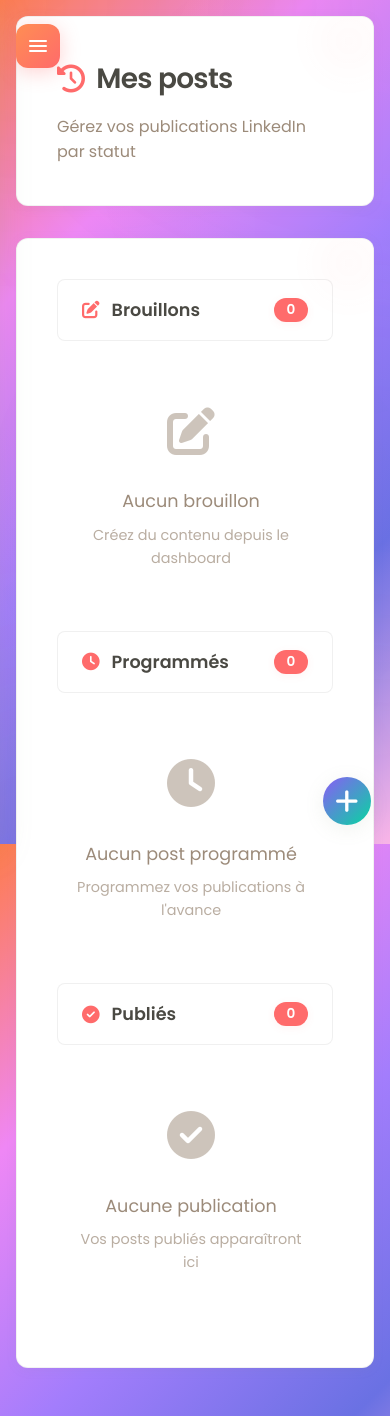
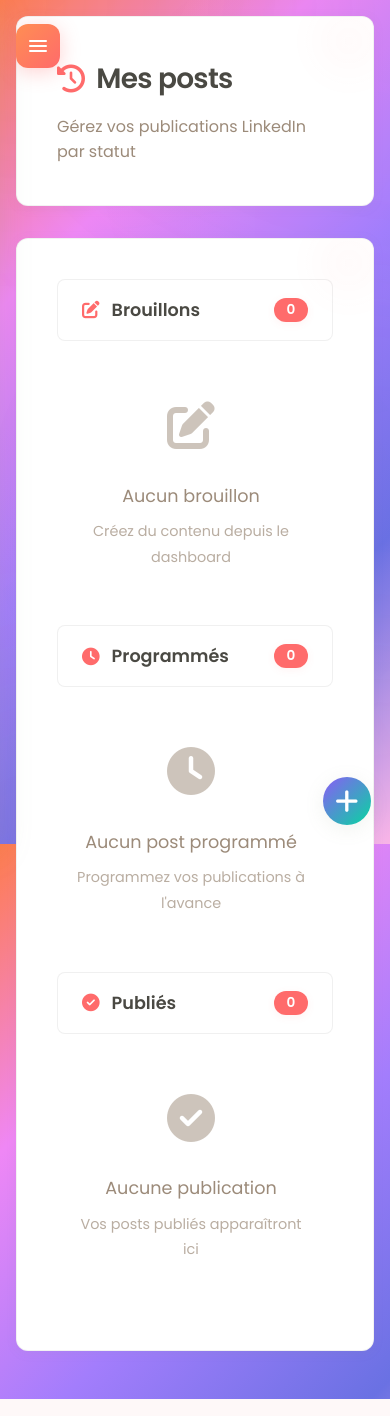
Before and after one commit to HugoF1234/Boost, a Flask app: template templates/historique.html in a window 390 px wide. Run offline with Flask 3, Linux system fonts and the light colour scheme; the template is opened without the code that fills it, so the values that code supplies are empty.

Commit message:
Update style.css

```diff
--- a/static/css/style.css
+++ b/static/css/style.css
@@ -1030,7 +1030,6 @@ html, body {
 /* Contenu des onglets */
 .tab-content {
     display: none;
-    min-height: 500px; /* Hauteur minimale pour égaliser */
 }
 
 .tab-content.active {
@@ -1338,11 +1337,6 @@ html, body {
     text-align: center;
     padding: 3rem 1rem;
     color: var(--gray-medium);
-    min-height: 300px; /* Hauteur minimale pour égaliser */
-    display: flex;
-    flex-direction: column;
-    justify-content: center;
-    align-items: center;
 }
 
 .empty-state .empty-icon {
@@ -1360,15 +1354,6 @@ html, body {
 .empty-state small {
     font-size: 0.9rem;
     opacity: 0.7;
-}
-
-/* Pages dédiées avec hauteur égalisée */
-.dedicated-page {
-    min-height: 400px;
-}
-
-.posts-grid {
-    min-height: 300px;
 }
 
 /* Responsive */
@@ -1415,12 +1400,7 @@ html, body {
         gap: 0.5rem;
     }
 
-    .tab-content {
-        min-height: 400px; /* Réduire un peu sur mobile */
-    }
-
     .empty-state {
-        min-height: 250px; /* Réduire sur mobile */
         padding: 2rem 1rem;
     }
 
```
